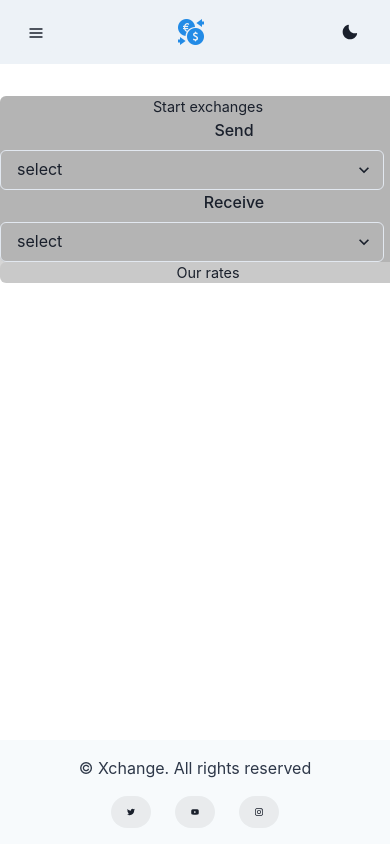
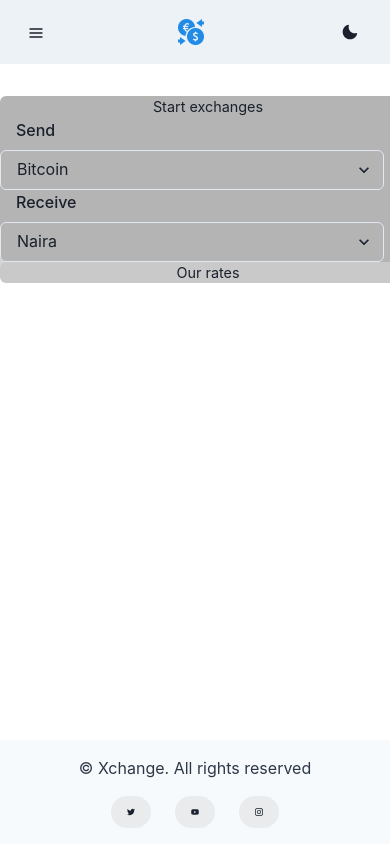
Before and after one commit to Emeka207ja/xchange, a Next.js app: page / in a window 390 px wide. Built offline with nearby package versions, Linux system fonts and the light colour scheme.

Commit message:
fixing the landing page

```diff
--- a/Components/Home/SendeReceive.tsx
+++ b/Components/Home/SendeReceive.tsx
@@ -1,4 +1,4 @@
-import React from 'react'
+import React,{useState} from 'react'
 import {
     Box,
     FormLabel,
@@ -12,7 +12,16 @@ import {
 } from '@chakra-ui/react'
 
 const SendeReceive = () => {
-    const [isMobile] = useMediaQuery("(max-width: 768px)");
+	const [isMobile] = useMediaQuery("(max-width: 768px)");
+	const [coin, setCoin] = useState("Bitcoin")
+	const [receive, setReceive] = useState("naira")
+
+	const handleChange = (
+		e: React.ChangeEvent<HTMLSelectElement>,
+		fn: React.Dispatch<React.SetStateAction<string>>
+	) => {
+		fn(e.target.value);
+	};
   return (
 		<Box>
 			<form>
@@ -22,18 +31,25 @@ const SendeReceive = () => {
 					justifyContent={"space-around"}
 				>
 					<FormControl>
-						<FormLabel textAlign={"center"}>Send</FormLabel>
+						<FormLabel
+							textAlign={{ md: "center" }}
+							marginLeft={{ base: "1rem", md: "0" }}
+						>
+							Send
+						</FormLabel>
 						<Select
 							placeholder="select"
 							width={{ base: "sm", md: "md" }}
 							display={"relative"}
 							left={{ base: "0", md: "0" }}
+						  value={coin}
+						  onChange={(e)=>handleChange(e,setCoin)}
 						>
-							<option value="option1" style={{ fontSize: "0.6rem" }}>
+							<option value="Bitcoin" style={{ fontSize: "0.6rem" }}>
 								Bitcoin
 							</option>
 							<option
-								value="option2"
+								value="usdt"
 								style={{ fontSize: "0.6rem", width: "4rem" }}
 							>
 								USDT
@@ -48,24 +64,35 @@ const SendeReceive = () => {
 					</FormControl>
 					{!isMobile && (
 						<Box width={"7rem"} pos={"relative"} right={"2rem"} top={"1rem"}>
-							<Image src="/assets/images/exchange.png" alt="" width={"100%"}  objectFit={"cover"}/>
+							<Image
+								src="/assets/images/exchange.png"
+								alt=""
+								width={"100%"}
+								objectFit={"cover"}
+							/>
 						</Box>
 					)}
 					<FormControl>
-						<FormLabel textAlign={"center"}>Receive</FormLabel>
+						<FormLabel
+							textAlign={{ md: "center" }}
+							marginLeft={{ base: "1rem", md: "0" }}
+						>
+							Receive
+						</FormLabel>
 						<Select
 							placeholder="select"
 							width={{ base: "sm", md: "md" }}
 							display={"relative"}
-							left={{ base: "0", md: "0" }}
+						  left={{ base: "0", md: "0" }}
+						  value={receive}
+						  onChange={(e)=>handleChange(e,setReceive)}
 						>
 							<option
-								value="option1"
+								value="naira"
 								style={{ fontSize: "0.6rem", width: "4rem" }}
 							>
 								Naira
 							</option>
-
 						</Select>
 					</FormControl>
 				</Flex>
```
